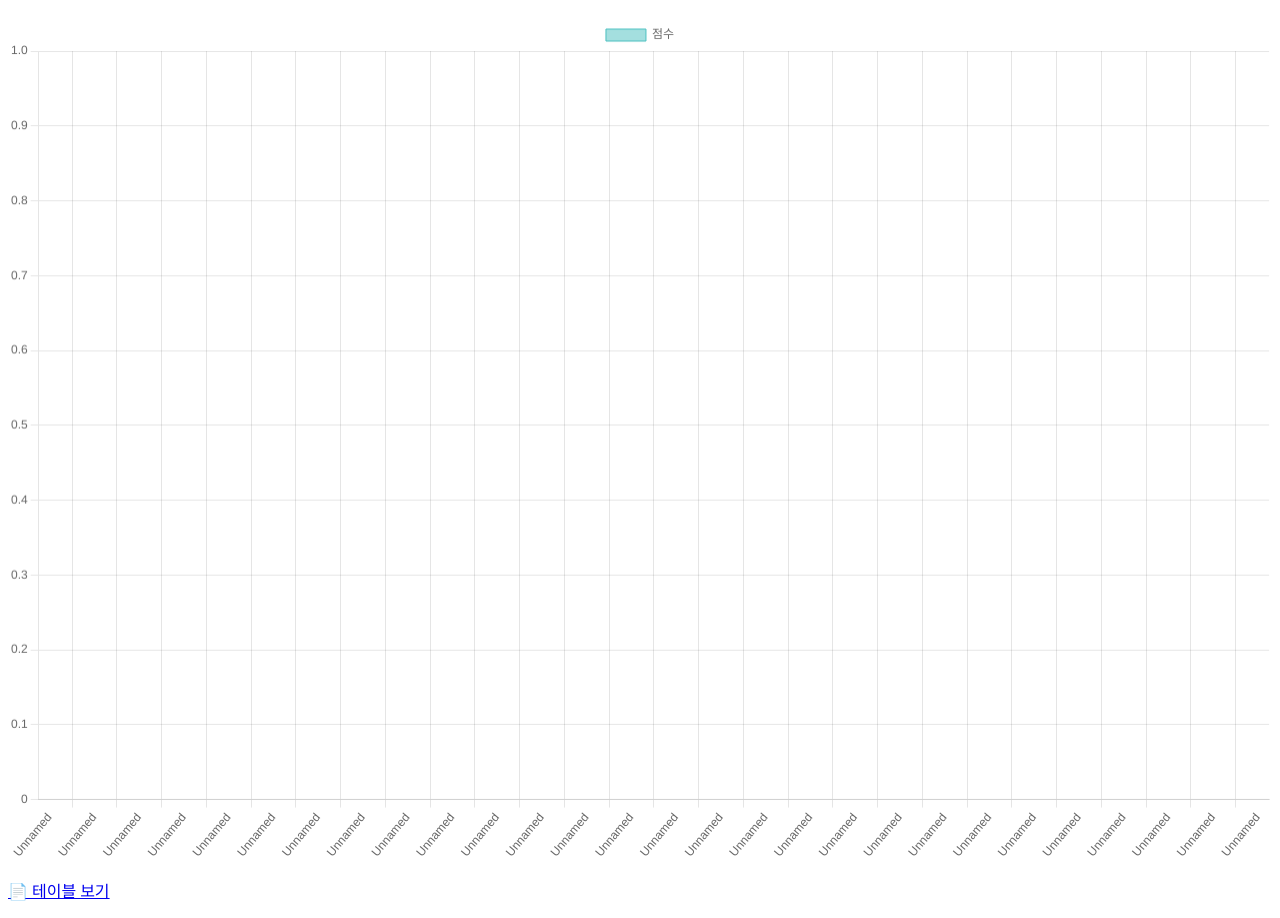
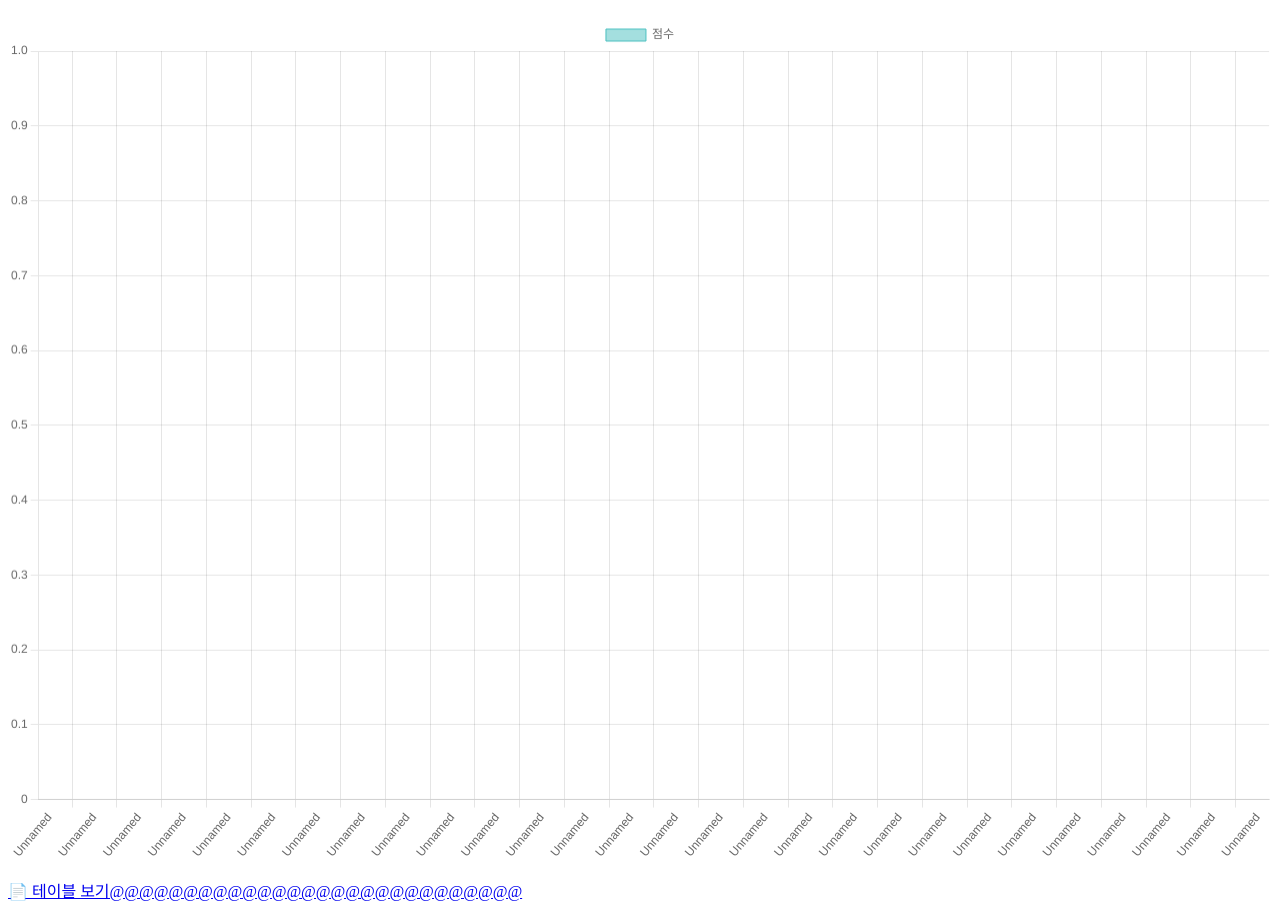
Before and after one commit to kikinim/shwebpagef, a plain HTML site: page index.html in a window 1280 px wide. Shown: the part 70-988 px from the top of the page. Drawn offline with nearby package versions, Linux system fonts and the light colour scheme.

Commit message:
Update index.html

```diff
--- a/index.html
+++ b/index.html
@@ -3,7 +3,7 @@
 <head>
   <meta charset="UTF-8" />
   <meta name="viewport" content="width=device-width, initial-scale=1.0" />
-  <title>Notion 데이터 시각화</title>
+  <title>Notion 데이터 시각화@@@@@@@@@@@@</title>
   <script src="https://cdn.jsdelivr.net/npm/chart.js"></script>
 </head>
 <body>
@@ -11,7 +11,7 @@
   <canvas id="notionChart" width="600" height="400"></canvas>
 
   <!-- ✅ 추가된 링크 -->
-  <p><a href="table.html">📄 테이블 보기</a></p>
+  <p><a href="table.html">📄 테이블 보기@@@@@@@@@@@@@@@@@@@@@@@@@@@@</a></p>
 
 
 
```
